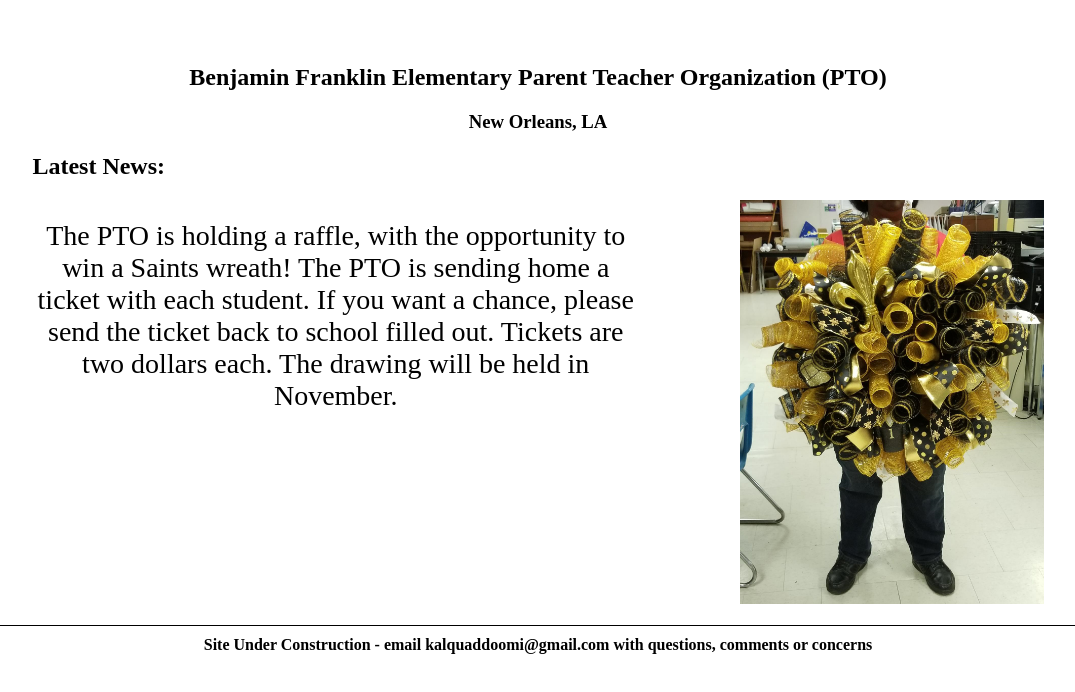
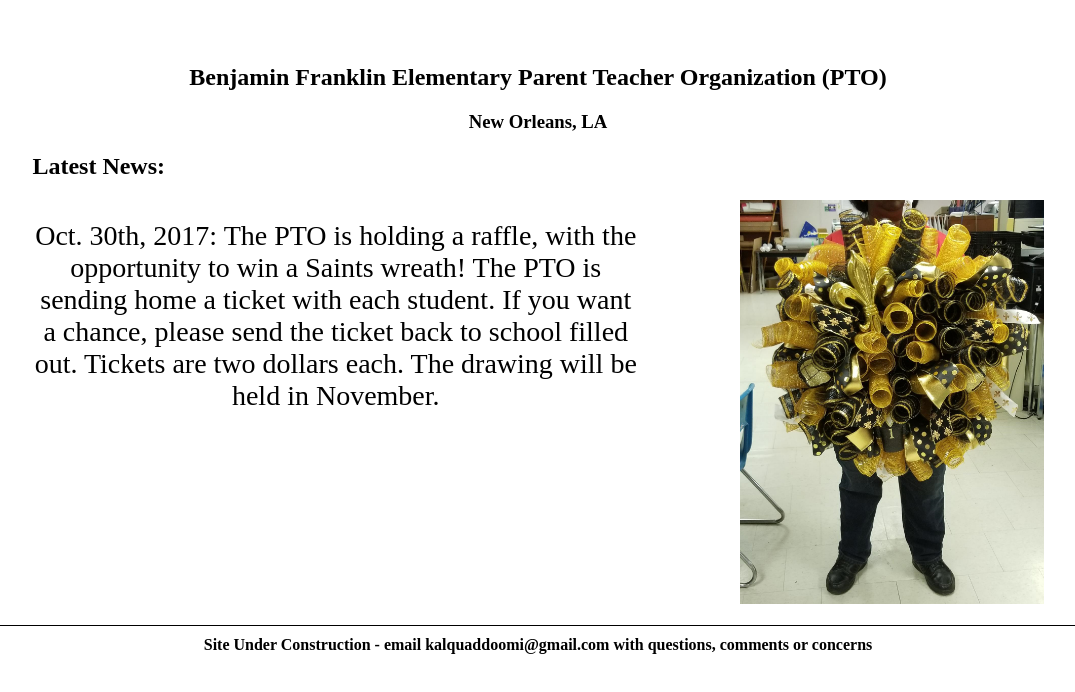
Before and after one commit to kalquaddoomi/babybenpto, a plain HTML site: page index.html in a window 1280 px wide. Shown: the whole page, without its empty margins (102-1177 px from the left). Drawn offline with Linux system fonts and the light colour scheme.

Commit message:
Copy update

```diff
--- a/index.html
+++ b/index.html
@@ -9,7 +9,7 @@
   <h2 style="text-align: left; margin-left: 10%">Latest News:</h2>
   <div style="float: left; width: 80%; margin-left: 10%">
     <p style="float: left; width: 60%; margin-right: 10%; margin-top:2%; font-size: 28px;">
-      The PTO is holding a raffle, with the opportunity to win a Saints wreath!
+      Oct. 30th, 2017: The PTO is holding a raffle, with the opportunity to win a Saints wreath!
       The PTO is sending home a ticket with each student.  If you want a chance,
       please send the ticket back to school filled out.
       Tickets are two dollars each. The drawing will be held in November.</p>
```
